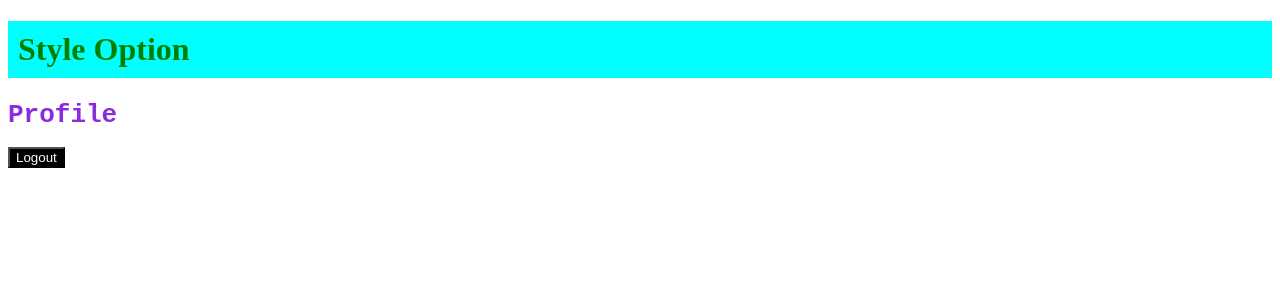
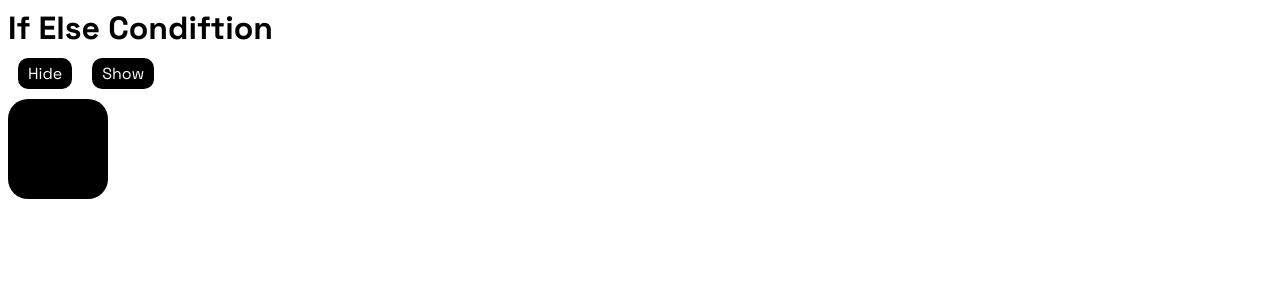
Before and after one commit to elishabhatti/angular-app, an Angular app: page / in a window 1280 px wide. Shown: the top 300 px of the page. Built offline with nearby package versions, Linux system fonts and the light colour scheme.

Commit message:
hide show div with if else

```diff
--- a/src/app/app.css
+++ b/src/app/app.css
@@ -1,5 +1,27 @@
-h1 {
-  color: green;
-  background-color: aqua;
-  padding: 10px;
+@import url("https://fonts.googleapis.com/css2?family=Fira+Code:wght@300..700&family=Poppins:ital,wght@0,100;0,200;0,300;0,400;0,500;0,600;0,700;0,800;0,900;1,100;1,200;1,300;1,400;1,500;1,600;1,700;1,800;1,900&family=Space+Grotesk:wght@300..700&family=Urbanist:ital,wght@0,100..900;1,100..900&display=swap");
+
+* {
+  padding: 0;
+  margin: 0;
+  box-sizing: border-box;
+  font-family: "Space Grotesk", monospace;
+  color: black;
 }
+
+.box {
+  width: 100px;
+  height: 100px;
+  background-color: black;
+  border-radius: 20px;
+}
+
+button {
+  background-color: black;
+  color: white;
+  border: none;
+  padding: 5px 10px;
+  margin: 10px;
+  border-radius: 10px;
+  font-size: 16px;
+
+}
--- a/src/app/app.html
+++ b/src/app/app.html
@@ -1,3 +1,6 @@
-<h1>Style Option</h1>
-<profile>
-</profile>
+<h1>If Else Condiftion</h1>
+<button (click)="hideDiv()">Hide</button>
+<button (click)="showDiv()">Show</button>
+@if(display) {
+<div class="box"></div>
+}
--- a/src/app/app.ts
+++ b/src/app/app.ts
@@ -1,10 +1,17 @@
 import { Component } from '@angular/core';
-import { Profile } from './profile/profile';
 
 @Component({
   selector: 'app-root',
-  imports: [Profile],
+  imports: [],
   templateUrl: './app.html',
   styleUrl: './app.css',
 })
-export class App {}
+export class App {
+  display: boolean = true;
+  hideDiv() {
+    this.display = false;
+  }
+  showDiv() {
+    this.display = true;
+  }
+}
--- a/src/app/profile/profile.btn.css
+++ /dev/null
@@ -1,4 +0,0 @@
-.btn-logout {
-    background-color: black;
-    color: white;
-}
--- a/src/app/profile/profile.css
+++ /dev/null
@@ -1,4 +0,0 @@
-h1 {
-    color: blueviolet;
-    font-family: monospace;
-}
--- a/src/app/profile/profile.html
+++ /dev/null
@@ -1,2 +0,0 @@
-<h1>Profile</h1>
-<button class="btn-logout">Logout</button>
--- a/src/app/profile/profile.ts
+++ /dev/null
@@ -1,10 +0,0 @@
-import { Component } from '@angular/core';
-
-@Component({
-  selector: 'profile',
-  imports: [],
-  templateUrl: './profile.html',
-  // styleUrl: './profile.css'
-  styleUrls : ["./profile.css", "./profile.btn.css"]
-})
-export class Profile {}
```
Also changed, not shown: 1 other file (tests, documents, lock files or other folders).
